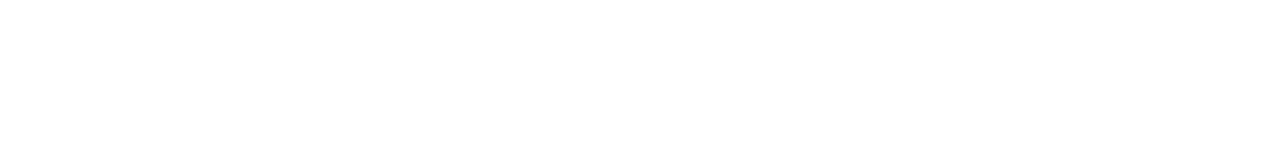
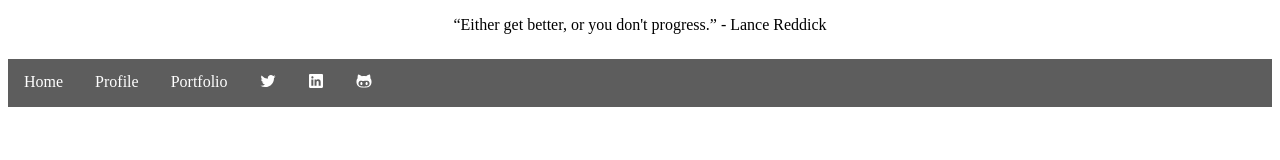
Before and after one commit to Renee-Rust-Personal-Website/personal-website, a plain HTML site: page index.html in a window 1280 px wide. Drawn offline with nearby package versions, Linux system fonts and the light colour scheme.

Commit message:
31st sync

```diff
--- a/aboutmestyle.css
+++ b/aboutmestyle.css
@@ -1,3 +1,7 @@
+html {
+  background-color: tan transparent;
+}
+
 img {
     width: 350px;
     border-radius: 75%;
@@ -44,19 +48,22 @@ ul {
 
 .item-1 {
     width: 540px;
-    margin-left: 150px;
+    margin-left: 75px;
+    padding: 8px;
 }
 
 .item-2 {
     align-self: center;
     width: 352px;
-    margin-left: 150px;
-    margin-right: 125px;
+    margin-top: 100px;
+    margin-left: 50px;
+    margin-right: 15px;
 
 }
 
 .item-3 {
     width: 300px;
-    margin-left: 40px;
-    padding-left: 50px;
+    margin-left: 35px;
+    padding-left: 25px;
+    padding: 8px;
 }
--- a/index.html
+++ b/index.html
@@ -4,10 +4,30 @@
     <meta charset="UTF-8">
     <meta http-equiv="X-UA-Compatible" content="IE=edge">
     <meta name="viewport" content="width=device-width, initial-scale=1.0">
-
+    <link rel="stylesheet" href="indexstyle.css" />
     <title>Homepage</title>
 </head>
 <body>
 
+    <article>
+        <p><q>Either get better, or you don't progress.</q> - Lance Reddick</p>
+    </article>
+
+    <header>
+        <nav>
+            <ul>
+                <li><a href="index.html">Home</a></li>
+                <li><a href="about.html">Profile</a></li>
+                <li><a href="portfolio.html">Portfolio</a></li>
+                <li><a class="social-icon" href="https://twitter.com/" target="_blank"><ion-icon name="logo-twitter"></ion-icon></a></li>
+                <li><a class="social-icon" href="https://www.linkedin.com/" target="_blank"><ion-icon name="logo-linkedin"></ion-icon></a></li>
+                <li><a class="social-icon" href="https://github.com/RenRuu/" target="_blank"><ion-icon name="logo-octocat"></ion-icon></a></li>
+            </ul>
+          </nav>
+    </header>
+
+
+<script type="module" src="https://unpkg.com/ionicons@7.1.0/dist/ionicons/ionicons.esm.js"></script>
+<script nomodule src="https://unpkg.com/ionicons@7.1.0/dist/ionicons/ionicons.js"></script>
 </body>
 </html>
--- /dev/null
+++ b/portfoliostyle.css
@@ -0,0 +1,32 @@
+html {
+  background-color: tan transparent;
+}
+
+article {
+  text-align: center;
+  margin-bottom: 25px;
+}
+
+ul {
+    list-style-type: none;
+    margin: 0;
+    padding: 0;
+    overflow: hidden;
+    background-color: rgb(93, 93, 93);
+  }
+
+  li {
+    float: left;
+  }
+
+  li a {
+    display: block;
+    color: white;
+    text-align: center;
+    padding: 14px 16px;
+    text-decoration: none;
+  }
+
+  li a:hover {
+    background-color: rgb(124, 113, 205);
+  }
```
Also changed, not shown: style.css (deleted).
